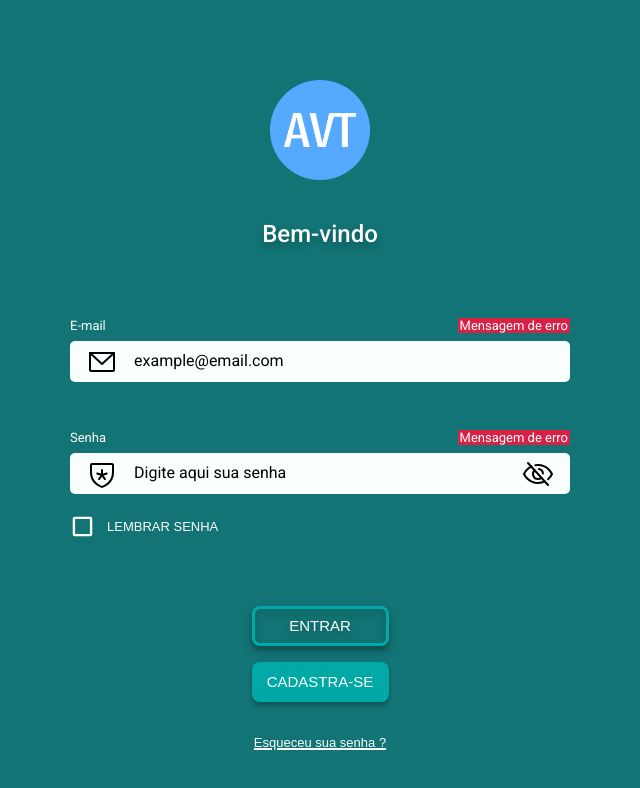
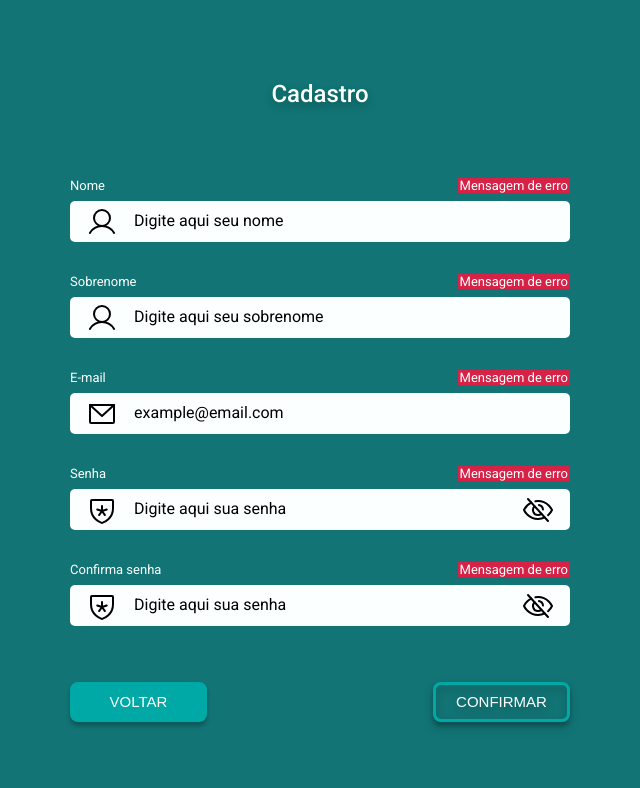
Before and after one commit to gabrielSanovis/Avante-Pipeline, a React (Vite) app: page / in a window 1280 px wide. Shown: the top 788 px of the page, without its empty margins (320-960 px from the left). Built offline with nearby package versions, Linux system fonts and the light colour scheme.

Commit message:
Created screen sign up

```diff
--- a/src/main.tsx
+++ b/src/main.tsx
@@ -2,11 +2,12 @@ import * as React from "react";
 import ReactDOM from "react-dom/client";
 // import { App } from "./pages/App";
 import {SignIn} from './pages/SignIn'
+import { SignUp } from "./pages/SignUp";
 import {GlobalStyle} from './style/styles'
 
 ReactDOM.createRoot(document.getElementById("root") as HTMLElement).render(
   <React.StrictMode>
     <GlobalStyle />
-    <SignIn />
+    <SignUp />
   </React.StrictMode>
 );
--- a/src/pages/SignUp/index.tsx
+++ b/src/pages/SignUp/index.tsx
@@ -1,6 +1,93 @@
-import * as React from 'react';
-import Button from '@mui/material/Button';
+import { useReducer } from 'react';
+import { Reset } from 'styled-reset'
+import {
+    Container,
+    RegistrationText,
+    Form,
+    FieldWrapper,
+    ChangeButton,
+    ButtonsWrapper,
+} from './styles';
+import { EnvelopeSimple, Eye, EyeSlash, ShieldStar, User } from "phosphor-react";
+import { ThemeProvider } from 'styled-components'
+import { theme } from '../../style/theme';
+import { words } from './mock';
+import { Field } from '../../components/Field';
+import { Button } from '../../components/Button';
+export function SignUp() {
+    const [safety, setSafety] = useReducer((state: boolean) => {
+        return !state
+    }, true)
+    const [safetyConfirm, setSafetyConfirm] = useReducer((state: boolean) => {
+        return !state
+    }, true)
+    return (
+        <>
+            <Reset />
+            <ThemeProvider theme={theme}>
+                <Container>
+                    <RegistrationText>{words.registeTitle.pt}</RegistrationText>
+                    <Form>
+                        <FieldWrapper>
+                            <Field.Root label="Nome" errorMessage="Mensagem de erro">
+                                <Field.Icon>
+                                    <User />
+                                </Field.Icon>
+                                <Field.Input placeholder='Digite aqui seu nome' type="email" />
+                            </Field.Root>
+                        </FieldWrapper>
+                        <FieldWrapper>
+                            <Field.Root label="Sobrenome" errorMessage="Mensagem de erro">
+                                <Field.Icon>
+                                    <User />
+                                </Field.Icon>
+                                <Field.Input placeholder='Digite aqui seu sobrenome' type="email" />
+                            </Field.Root>
+                        </FieldWrapper>
+                        <FieldWrapper>
+                            <Field.Root label="E-mail" errorMessage="Mensagem de erro">
+                                <Field.Icon>
+                                    <EnvelopeSimple />
+                                </Field.Icon>
+                                <Field.Input placeholder='example@email.com' type="email" />
+                            </Field.Root>
+                        </FieldWrapper>
 
-export function SignUp() {
-  return <Button variant="contained">SignUp</Button>;
+                        <FieldWrapper>
+                            <Field.Root label="Senha" errorMessage="Mensagem de erro">
+                                <Field.Icon>
+                                    <ShieldStar />
+                                </Field.Icon>
+                                <Field.Input placeholder='Digite aqui sua senha' type={safety ? "password" : "text"} />
+                                <ChangeButton onClick={() => setSafety()} type="button">
+                                    <Field.Icon>
+                                        {safety ? <EyeSlash /> : <Eye />}
+                                    </Field.Icon>
+                                </ChangeButton>
+                            </Field.Root>
+                        </FieldWrapper>
+
+                        <FieldWrapper>
+                            <Field.Root label="Confirma senha" errorMessage="Mensagem de erro">
+                                <Field.Icon>
+                                    <ShieldStar />
+                                </Field.Icon>
+                                <Field.Input placeholder='Digite aqui sua senha' type={safety ? "password" : "text"} />
+                                <ChangeButton onClick={() => setSafetyConfirm()} type="button">
+                                    <Field.Icon>
+                                        {safetyConfirm ? <EyeSlash /> : <Eye />}
+                                    </Field.Icon>
+                                </ChangeButton>
+                            </Field.Root>
+                        </FieldWrapper>
+
+                        <ButtonsWrapper>
+                            <Button larger="sm" variant='fill' type='button'>Voltar</Button>
+                            <Button larger="sm" variant='outline' type='submit'>Confirmar</Button>
+                        </ButtonsWrapper>
+                    </Form>
+                </Container>
+            </ThemeProvider>
+        </>
+    );
 }
--- /dev/null
+++ b/src/pages/SignUp/mock/index.ts
@@ -0,0 +1,5 @@
+export const words = {
+    registeTitle: {
+        pt: "Cadastro"
+    }
+}
--- a/src/pages/SignUp/styles.ts
+++ b/src/pages/SignUp/styles.ts
@@ -0,0 +1,57 @@
+import styled, {css} from 'styled-components'
+
+export const Container = styled.div`
+    display: flex;
+    flex-direction: column;
+    align-items: center;
+    padding: ${80 / 16}rem 0rem ${56 / 16}rem 0rem;
+    width: 100vw;
+    text-align: center;
+`;
+
+export const RegistrationText = styled.h3`
+    font-weight: ${({ theme: { fonts } }) => fonts.weight.medium};
+    font-size: 24px;
+    line-height: 28px;
+    color: ${({ theme: { white } }) => white.colors.WHITE[900]};
+    text-shadow: 0px 4px 9px rgba(0, 0, 0, 0.25);
+    margin-bottom: ${70/16}rem;
+`;
+
+export const Form = styled.form`
+    width: 90%;
+    display: flex;
+    row-gap: ${32/16}rem;
+    flex-direction: column;
+    align-items: center;
+`;
+
+export const FieldWrapper = styled.div`
+    width: 100%;
+    max-width: 500px;
+`;
+
+export const ChangeButton = styled.button`
+    border: none;
+    padding: 0;
+    color: transparent;
+    border-radius: 25px;
+    background-color: transparent;
+    cursor: pointer;
+    height: 32px;
+    :focus {
+        outline: none;
+    }
+    :hover {
+        background-color: rgba(0, 0, 0, 0.1);
+    }
+`;
+
+export const ButtonsWrapper = styled.div`
+    display: flex;
+    align-items: center;
+    justify-content: space-between;
+    width: 100%;
+    max-width: 500px;
+    margin-top: ${24/16}rem;
+`;
--- a/src/style/styles.ts
+++ b/src/style/styles.ts
@@ -4,8 +4,6 @@ export const GlobalStyle = createGlobalStyle`
     body {
         background-color: #127475;
         overflow-x: hidden;
-        margin: 0;
-        padding: 0;
     }
 
     :root {
```
